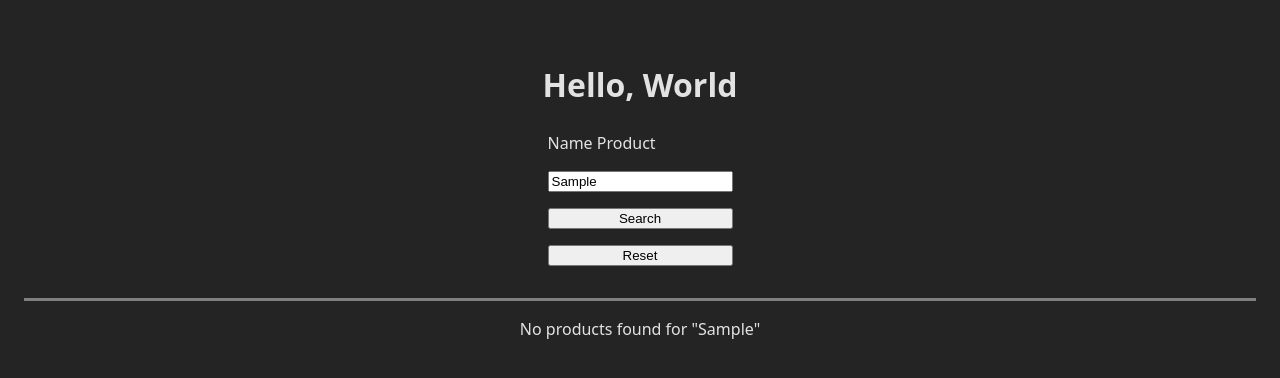
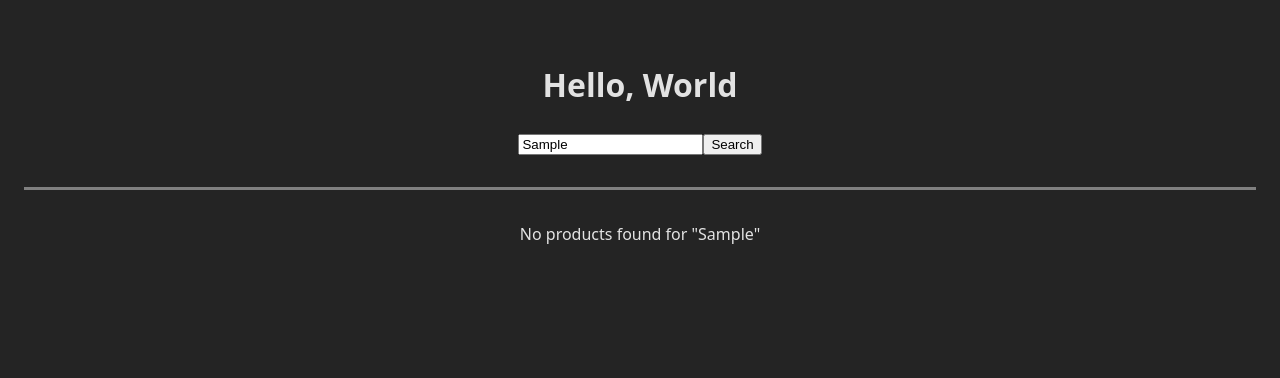
Before and after one commit to salino3/exercises-2026-react-typescript-01, a React (Vite) app: page / in a window 1280 px wide. Both pictures are taken after typing "Sample" into the empty fields and a click on the button "Search". Shown: the top 378 px of the page. Built offline with nearby package versions, Linux system fonts and the light colour scheme.

Commit message:
save changes

```diff
--- a/src/components/list-products/list-products.component.tsx
+++ b/src/components/list-products/list-products.component.tsx
@@ -30,71 +30,39 @@ const API_DATA: Product[] = [
 ];
 
 export const ListProducts: React.FC = () => {
-  const [listValue, setListvalue] = useState<Product[]>([]);
-  const [textValue, setTextvalue] = useState<string>("");
-  const [errorSearch, setErrorSearch] = useState<string>("");
-  const [flag, setFlag] = useState<boolean>(false);
+  const [searchTerm, setSearchTerm] = useState<string>("");
+  const [appliedSearch, setAppliedSearch] = useState<string>("");
 
-  //
-  useEffect(() => {
-    const promise = new Promise((resolve, reject) => {
-      setTimeout(() => {
-        resolve(
-          API_DATA.filter((item: Product) =>
-            item.name.toLowerCase().includes(textValue.toLowerCase())
-          )
-        );
-      }, 500);
-    });
+  const filteredProducts = API_DATA.filter((product) =>
+    product.name.toLowerCase().includes(appliedSearch.toLowerCase())
+  );
 
-    promise.then((data: Promise<unknown | Product[]>) => setListvalue(data));
-  }, [flag]);
-
-  const handleSubmit = (e: React.FormEvent<HTMLFormElement>) => {
+  const handleSubmit = (e: React.FormEvent) => {
     e.preventDefault();
-    setErrorSearch(textValue);
-    setFlag((prev: boolean) => !prev);
+    setAppliedSearch(searchTerm);
   };
 
   return (
     <div className="rootListData">
-      <form onSubmit={handleSubmit} id="formListData">
-        <label htmlFor="name">Name Product</label>
+      <form onSubmit={handleSubmit}>
         <input
-          type="text"
-          id="name"
-          name="name"
-          value={textValue}
-          onChange={(e: React.ChangeEvent<HTMLInputElement>) =>
-            setTextvalue(e.target.value)
-          }
-          placeholder="Text name product"
+          value={searchTerm}
+          onChange={(e) => setSearchTerm(e.target.value)}
         />
         <button type="submit">Search</button>
-        <button
-          type="reset"
-          onClick={() => {
-            setTextvalue("");
-            setFlag((prev: boolean) => !prev);
-          }}
-        >
-          Reset
-        </button>
       </form>
+
       <div className="containerListData">
-        {listValue && listValue.length > 0
-          ? listValue.map((item: Product) => (
+        {filteredProducts.length > 0
+          ? filteredProducts.map((item) => (
               <span
-                style={{
-                  color: item.inStock ? "" : "red",
-                }}
+                key={item.id}
+                style={{ color: item.inStock ? "white" : "red" }}
               >
                 {item.name} {!item.inStock && "(Sold Out)"}
               </span>
             ))
-          : errorSearch && listValue.length === 0
-          ? `No products found for "${errorSearch}"`
-          : null}
+          : appliedSearch && <p>No products found for "{appliedSearch}"</p>}
       </div>
     </div>
   );
```
